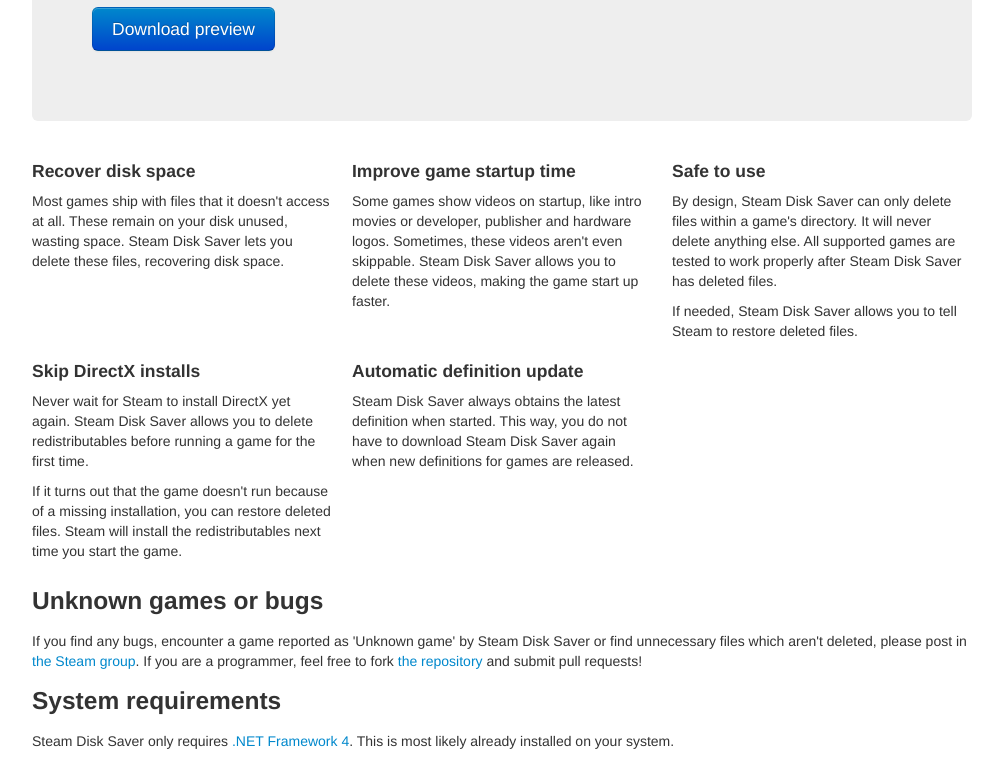
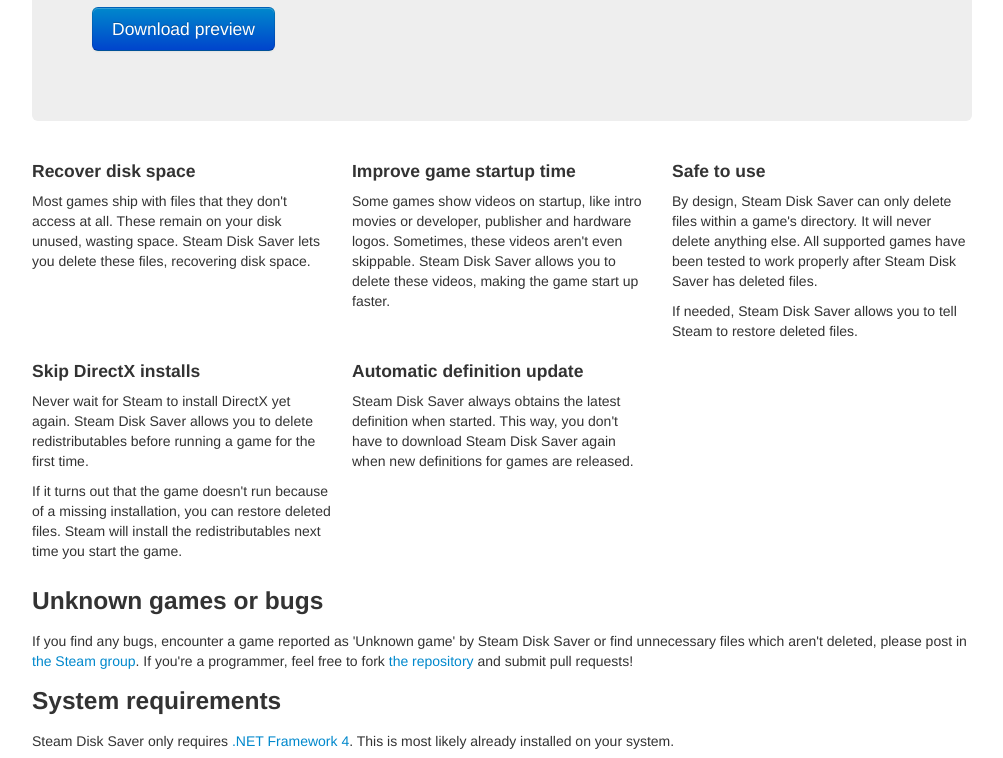
Before and after one commit to zr40/steamdisksaver, a plain HTML site: page index.html in a window 1280 px wide. Shown: the part 163-921 px from the top of the page, without its empty margins (138-1141 px from the left). Drawn offline with Linux system fonts and the light colour scheme.

Commit message:
More grammar (and undo some of last commit)

```diff
--- a/index.html
+++ b/index.html
@@ -10,7 +10,7 @@
 	<div class=row>
 		<div class=span4>
 			<h4>Recover disk space</h4>
-			<p>Most games ship with files that it doesn't access at all. These remain on your disk unused, wasting space. Steam Disk Saver lets you delete these files, recovering disk space.
+			<p>Most games ship with files that they don't access at all. These remain on your disk unused, wasting space. Steam Disk Saver lets you delete these files, recovering disk space.
 		</div>
 		<div class=span4>
 			<h4>Improve game startup time</h4>
@@ -18,7 +18,7 @@
 		</div>
 		<div class=span4>
 			<h4>Safe to use</h4>
-			<p>By design, Steam Disk Saver can only delete files within a game's directory. It will never delete anything else. All supported games are tested to work properly after Steam Disk Saver has deleted files.
+			<p>By design, Steam Disk Saver can only delete files within a game's directory. It will never delete anything else. All supported games have been tested to work properly after Steam Disk Saver has deleted files.
 			<p>If needed, Steam Disk Saver allows you to tell Steam to restore deleted files.
 		</div>
 	</div>
@@ -30,11 +30,11 @@
 		</div>
 		<div class=span4>
 			<h4>Automatic definition update</h4>
-			<p>Steam Disk Saver always obtains the latest definition when started. This way, you do not have to download Steam Disk Saver again when new definitions for games are released.
+			<p>Steam Disk Saver always obtains the latest definition when started. This way, you don't have to download Steam Disk Saver again when new definitions for games are released.
 		</div>
 	</div>
 	<h3>Unknown games or bugs</h3>
-	<p>If you find any bugs, encounter a game reported as 'Unknown game' by Steam Disk Saver or find unnecessary files which aren't deleted, please post in <a>the Steam group</a>. If you are a programmer, feel free to fork <a href=https://github.com/zr40/steamdisksaver>the repository</a> and submit pull requests!
+	<p>If you find any bugs, encounter a game reported as 'Unknown game' by Steam Disk Saver or find unnecessary files which aren't deleted, please post in <a>the Steam group</a>. If you're a programmer, feel free to fork <a href=https://github.com/zr40/steamdisksaver>the repository</a> and submit pull requests!
 	<h3>System requirements</h3>
 	<p>Steam Disk Saver only requires <a href='http://www.microsoft.com/en-us/download/details.aspx?id=17851'>.NET Framework 4</a>. This is most likely already installed on your system.
 	<h3>Limitations</h3>
```
